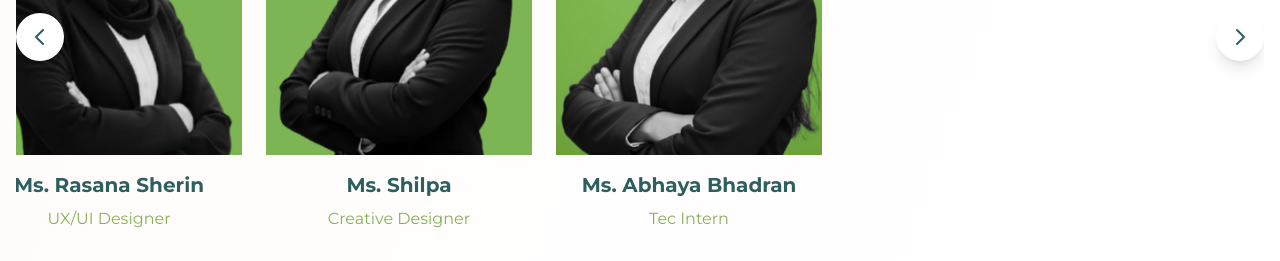
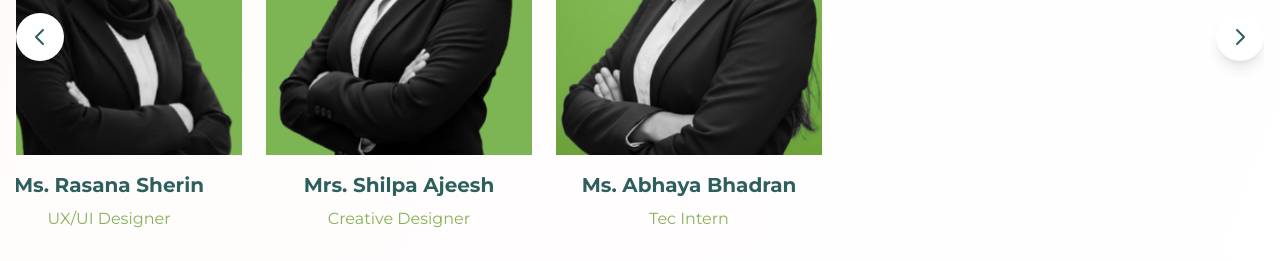
Before and after one commit to noorshanu/MindAiFrontendv1, a Next.js app: page /about-us in a window 1280 px wide. Shown: the part 3230-3491 px from the top of the page. Built offline with nearby package versions, Linux system fonts and the light colour scheme; no server answers.

Commit message:
Update TeamSection.tsx

```diff
--- a/src/components/Aboutpage/TeamSection.tsx
+++ b/src/components/Aboutpage/TeamSection.tsx
@@ -16,12 +16,12 @@ const TeamSection = () => {
   const [itemsPerSlide, setItemsPerSlide] = useState(1)
 
   const teamMembers: TeamMember[] = [
-    { id: 1, name: 'Ms. Vinitha Anil', role: 'Counselling Psychologist', image: '/team/vinitha.png' },
+    { id: 1, name: 'Mrs. Vinitha Anil Kumar', role: 'Counselling Psychologist', image: '/team/vinitha.png' },
     { id: 2, name: 'Mr. Noor Alam', role: 'Full Stack Developer', image: '/team/noorui.png' },
     { id: 3, name: 'Mr. Masoom Sheikh', role: 'App Developer', image: '/team/masoom.png' },
     { id: 4, name: 'Mr. Priyanshu Sinha', role: 'Unity developer', image: '/team/priya.png' },
     { id: 5, name: 'Ms. Rasana Sherin', role: 'UX/UI Designer', image: '/team/raazana.png' },
-    { id: 6, name: 'Ms. Shilpa', role: 'Creative Designer', image: '/team/shilpa.png' },
+    { id: 6, name: 'Mrs. Shilpa Ajeesh', role: 'Creative Designer', image: '/team/shilpa.png' },
     { id: 7, name: 'Ms. Abhaya Bhadran', role: 'Tec Intern', image: '/team/abhaya.png' },
   ]
 
```
